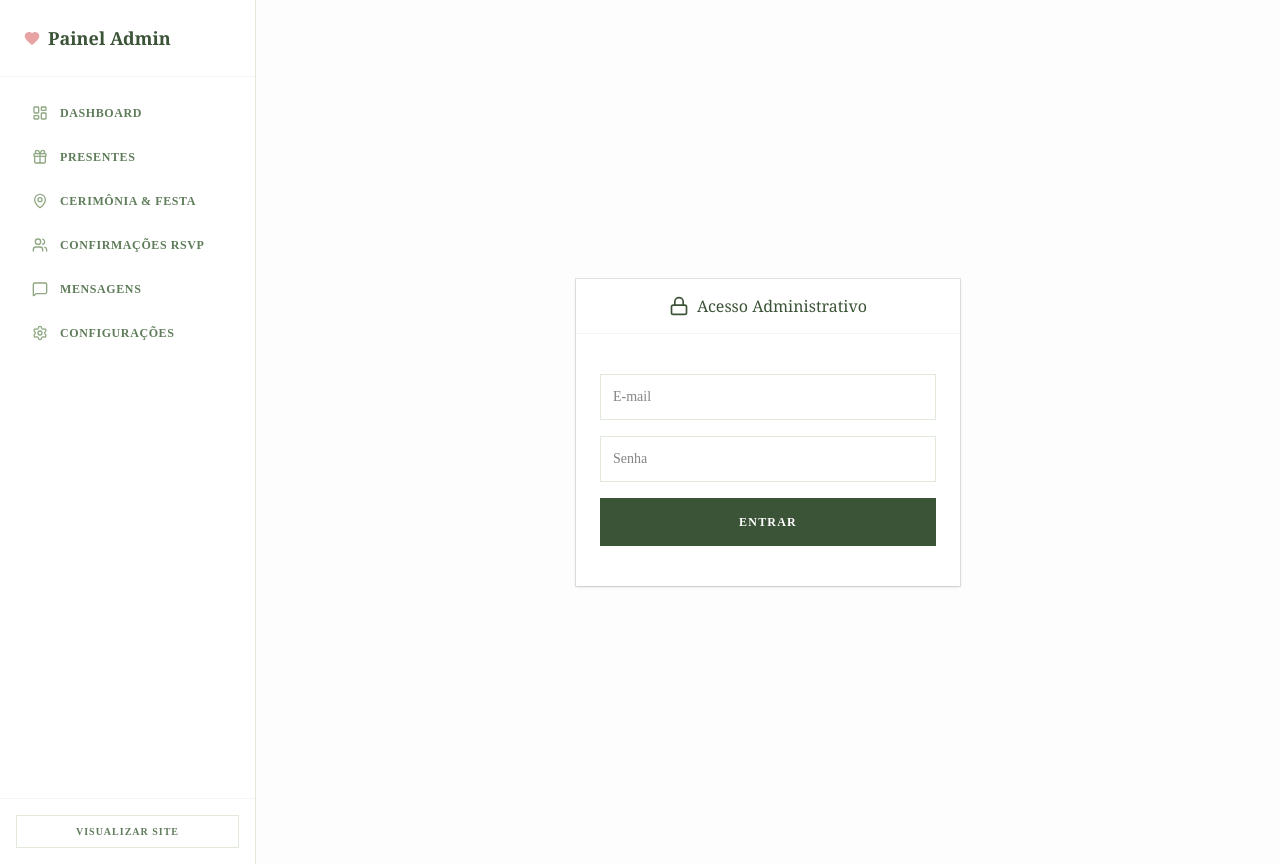
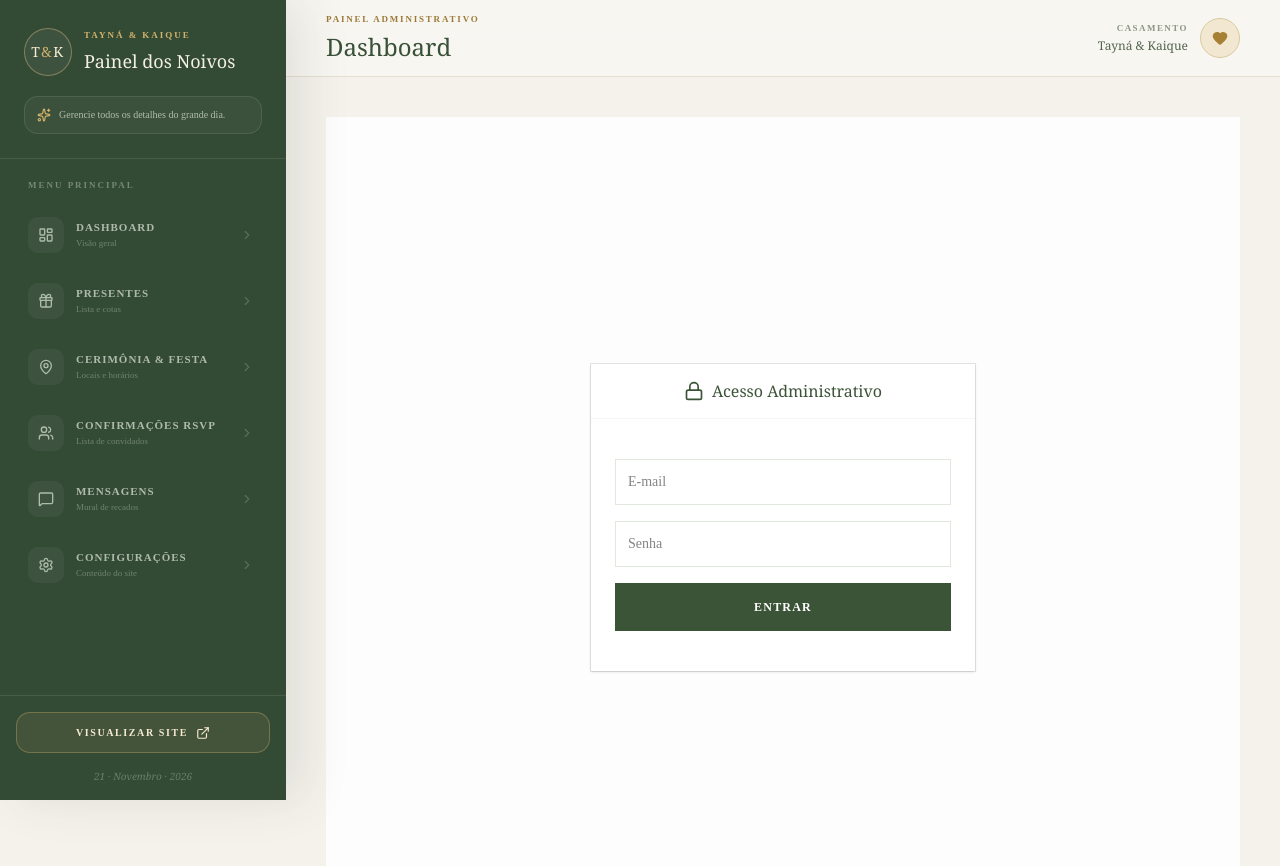
Before and after one commit to S1ckBR/ever-after, a Next.js app: page /admin/login in a window 1280 px wide. Shown: the top 866 px of the page. Built offline with nearby package versions, Linux system fonts and the light colour scheme; no server answers.

Commit message:
Redesenha layout principal do painel dos noivos

```diff
--- a/src/app/admin/layout.tsx
+++ b/src/app/admin/layout.tsx
@@ -1,17 +1,62 @@
 "use client";
 
+import { useEffect, useState } from "react";
 import Link from "next/link";
 import { usePathname } from "next/navigation";
 import {
+  ChevronRight,
+  ExternalLink,
+  Gift,
+  Heart,
   LayoutDashboard,
-  Gift,
   MapPin,
+  Menu,
   MessageSquare,
   Settings,
+  Sparkles,
   Users,
-  Heart
+  X,
 } from "lucide-react";
-import AuthGuard from "@/components/admin/AuthGuard"; // <- Importamos o seu guardião aqui
+import AuthGuard from "@/components/admin/AuthGuard";
+
+const menuItems = [
+  {
+    label: "Dashboard",
+    descricao: "Visão geral",
+    href: "/admin",
+    icon: LayoutDashboard,
+  },
+  {
+    label: "Presentes",
+    descricao: "Lista e cotas",
+    href: "/admin/presentes",
+    icon: Gift,
+  },
+  {
+    label: "Cerimônia & Festa",
+    descricao: "Locais e horários",
+    href: "/admin/evento",
+    icon: MapPin,
+  },
+  {
+    label: "Confirmações RSVP",
+    descricao: "Lista de convidados",
+    href: "/admin/rsvp",
+    icon: Users,
+  },
+  {
+    label: "Mensagens",
+    descricao: "Mural de recados",
+    href: "/admin/mensagens",
+    icon: MessageSquare,
+  },
+  {
+    label: "Configurações",
+    descricao: "Conteúdo do site",
+    href: "/admin/configuracoes",
+    icon: Settings,
+  },
+];
 
 export default function AdminLayout({
   children,
@@ -19,89 +64,222 @@ export default function AdminLayout({
   children: React.ReactNode;
 }) {
   const pathname = usePathname();
+  const [menuAberto, setMenuAberto] = useState(false);
 
-  const menuItems = [
-    {
-      label: "Dashboard",
-      href: "/admin",
-      icon: LayoutDashboard,
-    },
-    {
-      label: "Presentes",
-      href: "/admin/presentes",
-      icon: Gift,
-    },
-    {
-      label: "Cerimônia & Festa",
-      href: "/admin/evento",
-      icon: MapPin,
-    },
-    {
-      label: "Confirmações RSVP",
-      href: "/admin/rsvp",
-      icon: Users,
-    },
-    {
-      label: "Mensagens",
-      href: "/admin/mensagens",
-      icon: MessageSquare,
-    },
-    {
-      label: "Configurações",
-      href: "/admin/configuracoes",
-      icon: Settings,
-    },
-  ];
+  useEffect(() => {
+    setMenuAberto(false);
+  }, [pathname]);
 
-  return (
-    // Envolvemos todo o layout no AuthGuard. Se não tiver logado, ele barra aqui!
-    <AuthGuard>
-      <div className="flex min-h-screen bg-[#fcfdfc]">
-        <aside className="w-64 bg-white border-r border-[#e1e9dc] flex flex-col shrink-0">
-          <div className="p-6 border-b border-[#f4f6f3]">
-            <h1 className="font-serif text-lg text-[#3b5336] flex items-center gap-2 font-semibold">
-              <Heart className="h-4 w-4 text-[#e8a3a3] fill-[#e8a3a3]" /> Painel Admin
+  const itemAtivo =
+    menuItems.find((item) =>
+      item.href === "/admin"
+        ? pathname === "/admin"
+        : pathname.startsWith(item.href)
+    ) ?? menuItems[0];
+
+  const verificarAtivo = (href: string) =>
+    href === "/admin" ? pathname === "/admin" : pathname.startsWith(href);
+
+  const SidebarContent = () => (
+    <>
+      {/* Identidade */}
+      <div className="border-b border-white/10 px-6 pb-6 pt-7">
+        <div className="mb-5 flex items-center justify-between">
+          <Link href="/admin" className="group flex items-center gap-3">
+            <div className="relative flex h-12 w-12 items-center justify-center rounded-full border border-[#d5bd84]/45 bg-white/[0.05]">
+              <span className="font-serif text-sm tracking-[0.12em] text-[#f7ead0]">
+                T<span className="text-[#d3b36b]">&amp;</span>K
+              </span>
+            </div>
+
+            <div>
+              <span className="block text-[9px] font-semibold uppercase tracking-[0.22em] text-[#d3b36b]">
+                Tayná &amp; Kaique
+              </span>
+              <h1 className="mt-1 font-serif text-lg text-[#f4efe5]">
+                Painel dos Noivos
               </h1>
             </div>
+          </Link>
 
-          <nav className="flex-1 p-4 space-y-1">
+          <button
+            type="button"
+            onClick={() => setMenuAberto(false)}
+            className="flex h-9 w-9 items-center justify-center rounded-full border border-white/10 text-[#d8e0d4] transition-colors hover:bg-white/10 lg:hidden"
+            aria-label="Fechar menu"
+          >
+            <X className="h-4 w-4" />
+          </button>
+        </div>
+
+        <div className="flex items-center gap-2 rounded-xl border border-white/10 bg-white/[0.04] px-3 py-2.5">
+          <Sparkles className="h-3.5 w-3.5 shrink-0 text-[#d3b36b]" />
+          <p className="text-[10px] leading-relaxed text-[#d8e0d4]/75">
+            Gerencie todos os detalhes do grande dia.
+          </p>
+        </div>
+      </div>
+
+      {/* Navegação */}
+      <nav className="flex-1 overflow-y-auto px-4 py-5">
+        <span className="mb-3 block px-3 text-[9px] font-semibold uppercase tracking-[0.22em] text-[#aebcab]/55">
+          Menu principal
+        </span>
+
+        <div className="space-y-1.5">
           {menuItems.map((item) => {
-              const isActive = pathname === item.href;
+            const isActive = verificarAtivo(item.href);
             const Icon = item.icon;
 
             return (
               <Link
                 key={item.href}
                 href={item.href}
-                  className={`flex items-center gap-3 px-4 py-3 text-xs font-semibold uppercase tracking-wider transition-colors rounded-none ${
+                className={[
+                  "group relative flex items-center gap-3 rounded-xl px-3 py-3 transition-all duration-300",
                   isActive
-                      ? "bg-[#eef2ec] text-[#3b5336]"
-                      : "text-[#607d5b] hover:bg-[#fafbfa] hover:text-[#3b5336]"
-                  }`}
+                    ? "bg-[#f7f3eb] text-[#334a35] shadow-[0_10px_24px_rgba(0,0,0,0.12)]"
+                    : "text-[#d8e0d4]/75 hover:bg-white/[0.06] hover:text-[#f4efe5]",
+                ].join(" ")}
               >
-                  <Icon className={`h-4 w-4 ${isActive ? "text-[#3b5336]" : "text-[#8fa883]"}`} />
+                {isActive && (
+                  <span className="absolute -left-1 h-7 w-1 rounded-full bg-[#d3b36b]" />
+                )}
+
+                <div
+                  className={[
+                    "flex h-9 w-9 shrink-0 items-center justify-center rounded-lg transition-colors",
+                    isActive
+                      ? "bg-[#e3eadf] text-[#556f51]"
+                      : "bg-white/[0.05] text-[#aebcab] group-hover:bg-white/[0.09]",
+                  ].join(" ")}
+                >
+                  <Icon className="h-4 w-4" />
+                </div>
+
+                <div className="min-w-0 flex-1">
+                  <span className="block truncate text-[11px] font-semibold uppercase tracking-[0.09em]">
                     {item.label}
+                  </span>
+                  <span
+                    className={[
+                      "mt-0.5 block truncate text-[9px]",
+                      isActive
+                        ? "text-[#6f7e6b]"
+                        : "text-[#aebcab]/50",
+                    ].join(" ")}
+                  >
+                    {item.descricao}
+                  </span>
+                </div>
+
+                <ChevronRight
+                  className={[
+                    "h-3.5 w-3.5 transition-transform",
+                    isActive
+                      ? "translate-x-0 text-[#9b7a38]"
+                      : "-translate-x-1 text-white/20 group-hover:translate-x-0",
+                  ].join(" ")}
+                />
               </Link>
             );
           })}
+        </div>
       </nav>
 
-          <div className="p-4 border-t border-[#f4f6f3]">
+      {/* Visualizar site */}
+      <div className="border-t border-white/10 p-4">
         <Link
           href="/"
           target="_blank"
-              className="block text-center text-[10px] uppercase tracking-widest font-bold text-[#607d5b] hover:text-[#3b5336] py-2 border border-[#e1e9dc] hover:bg-[#fafbfa] transition-colors"
+          rel="noopener noreferrer"
+          className="flex items-center justify-center gap-2 rounded-xl border border-[#d3b36b]/35 bg-[#d3b36b]/10 px-4 py-3 text-[10px] font-semibold uppercase tracking-[0.16em] text-[#f7ead0] transition-all duration-300 hover:border-[#d3b36b]/60 hover:bg-[#d3b36b]/15"
         >
-              Visualizar Site
+          Visualizar site
+          <ExternalLink className="h-3.5 w-3.5" />
         </Link>
+
+        <p className="mt-4 text-center font-serif text-[10px] italic text-[#aebcab]/45">
+          21 · Novembro · 2026
+        </p>
       </div>
+    </>
+  );
+
+  return (
+    <AuthGuard>
+      <div className="min-h-screen bg-[#f5f2ec]">
+        {/* Overlay mobile */}
+        {menuAberto && (
+          <button
+            type="button"
+            aria-label="Fechar menu"
+            onClick={() => setMenuAberto(false)}
+            className="fixed inset-0 z-40 bg-[#1f2f21]/55 backdrop-blur-sm lg:hidden"
+          />
+        )}
+
+        {/* Sidebar desktop */}
+        <aside className="fixed inset-y-0 left-0 z-50 hidden w-[286px] flex-col overflow-hidden bg-[#334a35] shadow-[18px_0_45px_rgba(38,55,40,0.10)] lg:flex">
+          <SidebarContent />
         </aside>
 
-        <main className="flex-1 p-8 overflow-y-auto">
-          <div className="max-w-5xl mx-auto">
-            {children}
+        {/* Sidebar mobile */}
+        <aside
+          className={[
+            "fixed inset-y-0 left-0 z-50 flex w-[286px] flex-col overflow-hidden bg-[#334a35] shadow-2xl transition-transform duration-300 lg:hidden",
+            menuAberto ? "translate-x-0" : "-translate-x-full",
+          ].join(" ")}
+        >
+          <SidebarContent />
+        </aside>
+
+        <div className="lg:pl-[286px]">
+          {/* Cabeçalho */}
+          <header className="sticky top-0 z-30 border-b border-[#e4dccd]/90 bg-[#f9f7f2]/90 backdrop-blur-xl">
+            <div className="flex h-[76px] items-center justify-between gap-4 px-4 sm:px-6 lg:px-10">
+              <div className="flex min-w-0 items-center gap-3">
+                <button
+                  type="button"
+                  onClick={() => setMenuAberto(true)}
+                  className="flex h-10 w-10 shrink-0 items-center justify-center rounded-xl border border-[#ddd3c1] bg-white text-[#52654f] shadow-sm transition-colors hover:bg-[#f2f5ef] lg:hidden"
+                  aria-label="Abrir menu"
+                >
+                  <Menu className="h-5 w-5" />
+                </button>
+
+                <div className="min-w-0">
+                  <span className="block text-[9px] font-semibold uppercase tracking-[0.2em] text-[#9b7a38]">
+                    Painel administrativo
+                  </span>
+                  <h2 className="mt-1 truncate font-serif text-xl text-[#395138] sm:text-2xl">
+                    {itemAtivo.label}
+                  </h2>
                 </div>
+              </div>
+
+              <div className="hidden items-center gap-3 sm:flex">
+                <div className="text-right">
+                  <span className="block text-[9px] font-semibold uppercase tracking-[0.16em] text-[#8a9586]">
+                    Casamento
+                  </span>
+                  <span className="mt-0.5 block font-serif text-xs text-[#52654f]">
+                    Tayná &amp; Kaique
+                  </span>
+                </div>
+
+                <div className="flex h-10 w-10 items-center justify-center rounded-full border border-[#d8c99f] bg-[#f2e8d2]">
+                  <Heart className="h-4 w-4 fill-[#a78036] text-[#a78036]" />
+                </div>
+              </div>
+            </div>
+          </header>
+
+          {/* Conteúdo */}
+          <main className="min-h-[calc(100vh-76px)] px-4 py-6 sm:px-6 sm:py-8 lg:px-10 lg:py-10">
+            <div className="mx-auto max-w-[1400px]">{children}</div>
           </main>
+        </div>
       </div>
     </AuthGuard>
   );
```
Lines whose indentation alone changed are shown as unchanged.
